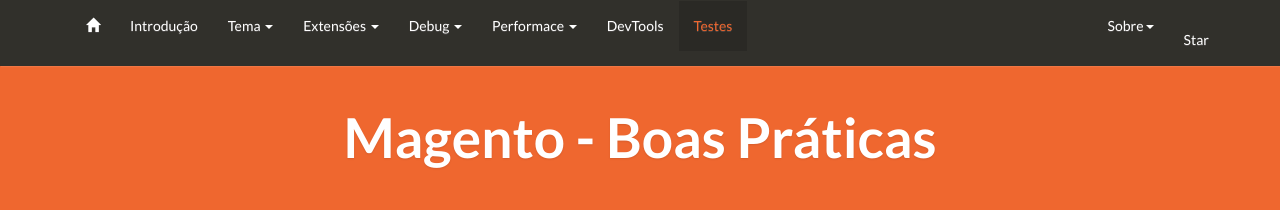
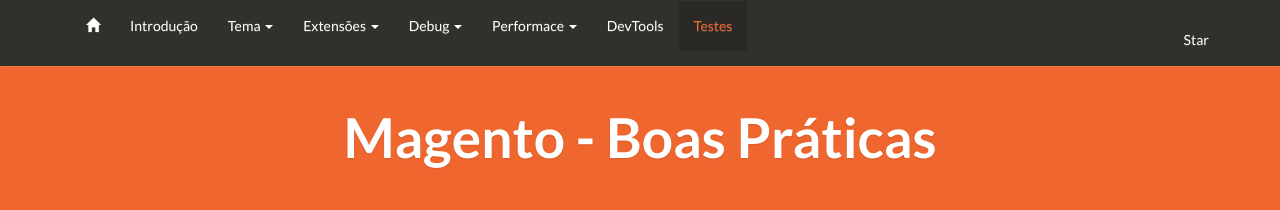
Before and after one commit to rafaelstz/magento-boaspraticas, a Jekyll site: the page built from index.html, in a window 1280 px wide. Shown: the top 210 px of the page. Built offline with Jekyll 4.4.1, drawn with Linux system fonts in a browser that asks for light colours; nearby versions of some CDN libraries.

Commit message:
Hide About

```diff
--- a/_includes/header.html
+++ b/_includes/header.html
@@ -50,7 +50,7 @@
         <li><a href="#testes">Testes</a></li>
       </ul>
       <ul class="nav navbar-nav navbar-right">
-        <li class="dropdown">
+        <li class="dropdown hide">
           <a href="#" class="dropdown-toggle" data-toggle="dropdown" role="button" aria-haspopup="true" aria-expanded="false">Sobre<span class="caret"></span></a>
           <ul class="dropdown-menu">
             {% for page in site.pages %}
```
